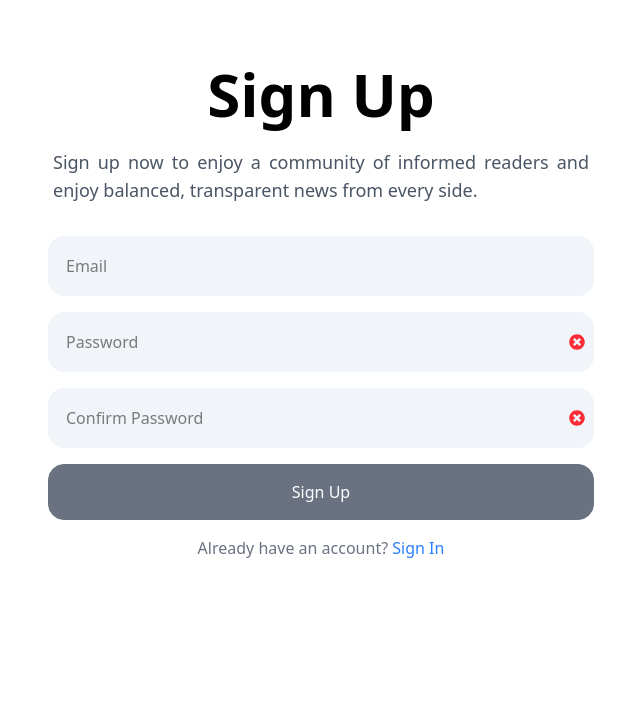
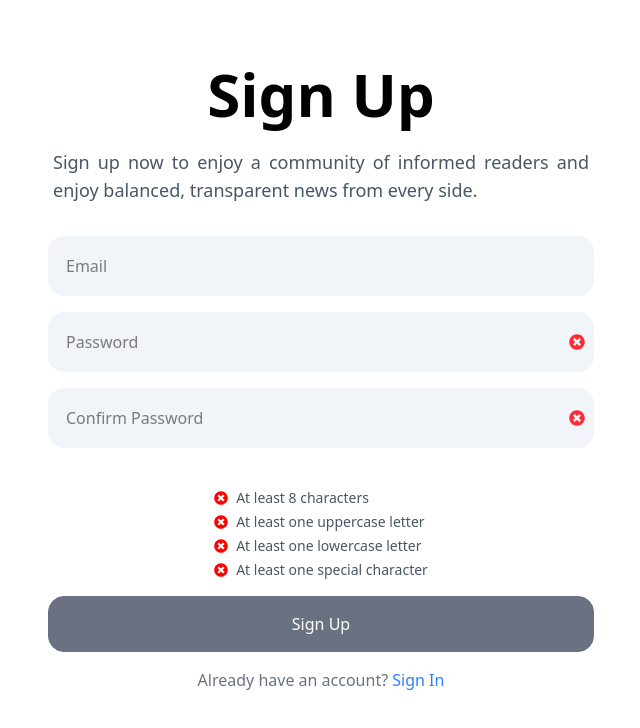
Before and after one commit to ysmazaheri/NewsBridge, a React (Vite) app in the folder frontend/newsbridge/: page /sign-up in a window 1280 px wide. Shown: the top 728 px of the page, without its empty margins (319-959 px from the left). Built offline with nearby package versions, Linux system fonts and the light colour scheme.

Commit message:
Display dynamic password requirements as user types
- Added real time validation for password requirements
- Shows check for length, upercase, lowercase, and special character based on user input

```diff
--- a/frontend/newsbridge/src/components/AuthenticationForm.tsx
+++ b/frontend/newsbridge/src/components/AuthenticationForm.tsx
@@ -13,6 +13,12 @@ interface AuthenticationFormProps {
   footerLinkText: string;
   onFooterLinkClick: () => void;
   onSubmit: (e: React.FormEvent) => void;
+  passwordValidation?: {
+    length: boolean;
+    hasUpperCase: boolean;
+    hasLowerCase: boolean;
+    hasSpecialChar: boolean;
+  };
   buttonWidth?: number;
   secondFooterText?: string;
   secondFooterLinkText?: string;
@@ -28,6 +34,7 @@ const AuthenticationForm: React.FC<AuthenticationFormProps> = ({
   footerLinkText,
   onFooterLinkClick,
   onSubmit,
+  passwordValidation,
   buttonWidth,
   secondFooterText,
   secondFooterLinkText,
@@ -56,6 +63,34 @@ const AuthenticationForm: React.FC<AuthenticationFormProps> = ({
           )}
         </div>
       ))}
+    {passwordValidation && (
+      <div className="mt-2 text-sm text-gray-600 py-4">
+        <div className="flex items-center">
+          <span style={{ color: passwordValidation.length ? 'green' : 'red' }}>
+            {passwordValidation.length ? <FaCheckCircle /> : <FaTimesCircle />}
+          </span>
+          <span className="ml-2">At least 8 characters</span>
+        </div>
+        <div className="flex items-center mt-1">
+          <span style={{ color: passwordValidation.hasUpperCase ? 'green' : 'red' }}>
+            {passwordValidation.hasUpperCase ? <FaCheckCircle /> : <FaTimesCircle />}
+          </span>
+          <span className="ml-2">At least one uppercase letter</span>
+        </div>
+        <div className="flex items-center mt-1">
+          <span style={{ color: passwordValidation.hasLowerCase ? 'green' : 'red' }}>
+            {passwordValidation.hasLowerCase ? <FaCheckCircle /> : <FaTimesCircle />}
+          </span>
+          <span className="ml-2">At least one lowercase letter</span>
+        </div>
+        <div className="flex items-center mt-1">
+          <span style={{ color: passwordValidation.hasSpecialChar ? 'green' : 'red' }}>
+            {passwordValidation.hasSpecialChar ? <FaCheckCircle /> : <FaTimesCircle />}
+          </span>
+          <span className="ml-2">At least one special character</span>
+        </div>
+      </div>
+    )}
       <Button
         value={buttonText}
         handleClick={() => onSubmit}
--- a/frontend/newsbridge/src/components/SignUp.tsx
+++ b/frontend/newsbridge/src/components/SignUp.tsx
@@ -8,6 +8,12 @@ const SignUpPage: React.FC = () => {
   const [formData, setFormData] = useState({ email: "", password: "", confirmPassword: "" });
   const [isPasswordValid, setIsPasswordValid] = useState(false);
   const [doPasswordsMatch, setDoPasswordsMatch] = useState(false);
+  const [passwordValidation, setPasswordValidation] = useState({
+    length: false,
+    hasUpperCase: false,
+    hasLowerCase: false,
+    hasSpecialChar: false,
+  });
   const navigate = useNavigate();
 
   const handleEmailChange = (e: React.ChangeEvent<HTMLInputElement>) => {
@@ -17,8 +23,14 @@ const SignUpPage: React.FC = () => {
   const handlePasswordChange = (e: React.ChangeEvent<HTMLInputElement>) => {
     const password = e.target.value;
     setFormData({ ...formData, password });
+    setPasswordValidation({
+      length: password.length >= 8,
+      hasUpperCase: /[A-Z]/.test(password),
+      hasLowerCase: /[a-z]/.test(password),
+      hasSpecialChar: /[!@#$%^&*(),.?":{}|<>]/.test(password),
+    })
     setIsPasswordValid(validatePassword(password));
-    setDoPasswordsMatch(password === formData.confirmPassword);
+    setDoPasswordsMatch(password!== "" && password === formData.confirmPassword);
   };
 
   const handleConfirmPasswordChange = (e: React.ChangeEvent<HTMLInputElement>) => {
@@ -76,6 +88,7 @@ const SignUpPage: React.FC = () => {
             { label: "Password", type: "password", value: formData.password, onChange: handlePasswordChange, isValid: isPasswordValid },
             { label: "Confirm Password", type: "password", value: formData.confirmPassword, onChange: handleConfirmPasswordChange, isValid: doPasswordsMatch },
           ]}
+          passwordValidation={passwordValidation}
           buttonText="Sign Up"
           footerText="Already have an account?"
           footerLinkText="Sign In"
```
